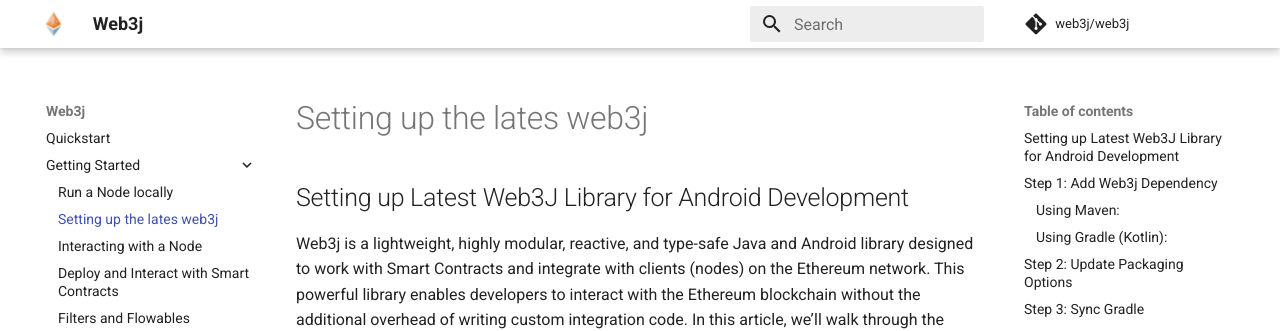
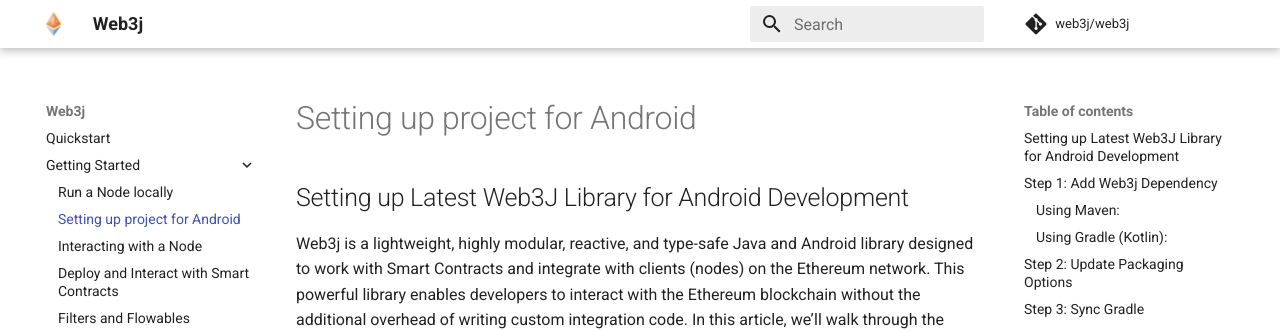
Before and after one commit to hyperledger/web3j-docs, an MkDocs documentation site: the page built from docs/getting_started/setup_android.md, in a window 1280 px wide and 900 px high. Shown: the top 331 px of the window. Built offline with MkDocs 1.6.1 and Material for MkDocs 9.7.7, drawn with Linux system fonts in a browser that asks for light colours; comment, search, counter and statistics services are not loaded; the version menu is left out.

Commit message:
Corrected page tittle
Signed-off-by: Nischal Sharma <nischal@web3labs.com>

```diff
--- a/mkdocs.yml
+++ b/mkdocs.yml
@@ -14,7 +14,7 @@ nav:
   - Quickstart: quickstart.md
   - Getting Started:
       - Run a Node locally: getting_started/run_node_locally.md
-      - Setting up the lates web3j: getting_started/setup_android.md
+      - Setting up project for Android: getting_started/setup_android.md
       - Interacting with a Node: getting_started/interacting_with_node.md
       - Deploy and Interact with Smart Contracts: getting_started/deploy_interact_smart_contracts.md
       - Filters and Flowables: getting_started/pub_sub.md
```
